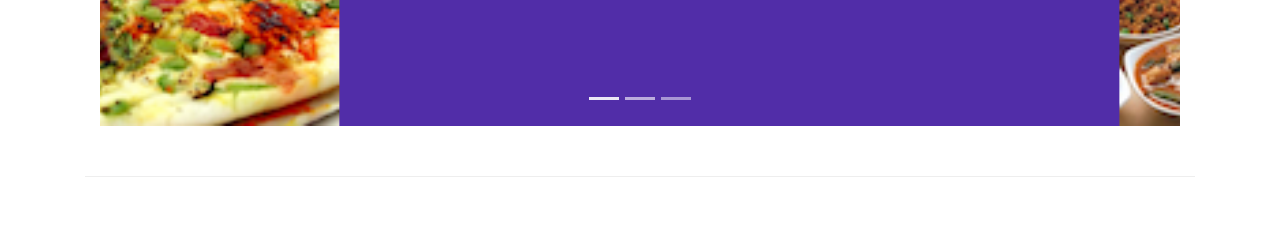
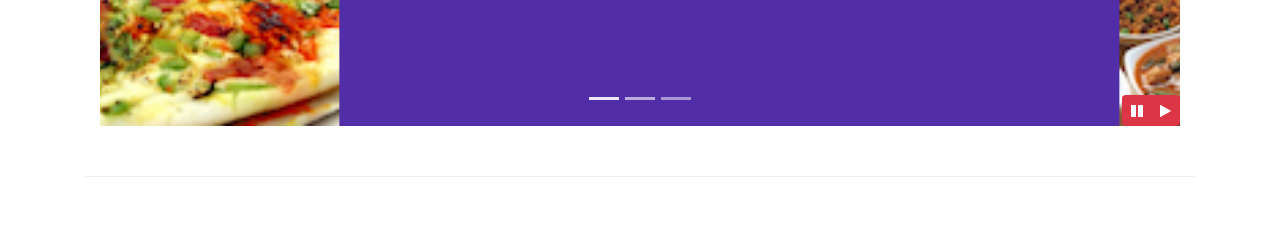
Before and after one commit to SashaBasile/conFusion, a website: page index.html in a window 1280 px wide. Shown: the part 558-800 px from the top of the page. Drawn offline with nearby package versions, Linux system fonts and the light colour scheme.

Commit message:
Bootstrap JQuery

```diff
--- a/css/styles.css
+++ b/css/styles.css
@@ -59,3 +59,10 @@ address{
     left: 0;
     min-height: 300px;
 }
+
+#carouselButton {
+    right: 0px;
+    position: absolute;
+    bottom: 0px;
+    z-index: 1;
+}
--- a/index.html
+++ b/index.html
@@ -58,11 +58,13 @@
                         <div class="form-row">
                             <div class="form-group col-sm-4">
                                 <label class="sr-only" for="exampleInputEmail3">Email address</label>
-                                    <input type="email" class="form-control form-control-sm mr-1" id="exampleInputEmail3" placeholder="Enter email">
+                                <input type="email" class="form-control form-control-sm mr-1" id="exampleInputEmail3"
+                                    placeholder="Enter email">
                             </div>
                             <div class="form-group col-sm-4">
                                 <label class="sr-only" for="exampleInputPassword3">Password</label>
-                                <input type="password" class="form-control form-control-sm mr-1" id="exampleInputPassword3" placeholder="Password">
+                                <input type="password" class="form-control form-control-sm mr-1"
+                                    id="exampleInputPassword3" placeholder="Password">
                             </div>
                             <div class="col-sm-auto">
                                 <div class="form-check">
@@ -73,7 +75,8 @@
                             </div>
                         </div>
                         <div class="form-row">
-                            <button type="button" class="btn btn-secondary btn-sm ml-auto" data-dismiss="modal">Cancel</button>
+                            <button type="button" class="btn btn-secondary btn-sm ml-auto"
+                                data-dismiss="modal">Cancel</button>
                             <button type="submit" class="btn btn-primary btn-sm ml-1">Sign in</button>
                         </div>
                     </form>
@@ -129,7 +132,8 @@
                             <label for="section" class="col-12 col-md-2 col-form-label">Section</label>
                             <div class="btn-group btn-group-toggle ml-3 mb-4" data-toggle="buttons">
                                 <label class="btn btn-success active">
-                              <input type="radio" name="options" id="non-smoking" autocomplete="off" checked> Non-Smoking
+                                    <input type="radio" name="options" id="non-smoking" autocomplete="off" checked>
+                                    Non-Smoking
                                 </label>
                                 <label class="btn btn-danger">
                                     <input type="radio" name="options" id="smoking" autocomplete="off"> Smoking
@@ -243,6 +247,14 @@
                     <a class="carousel-control-next" href="#mycarousel" role="button" data-slide="next">
                         <span class="carousel-control-next-icon"></span>
                     </a>
+                    <div class="btn-group" id="carouselButton">
+                        <button class="btn btn-danger btn-sm" id="carousel-pause">
+                            <span class="fa fa-pause"></span>
+                        </button>
+                        <button class="btn btn-danger btn-sm" id="carousel-play">
+                            <span class="fa fa-play"></span>
+                        </button>
+                    </div>
                 </div>
             </div>
         </div>
@@ -370,6 +382,18 @@
     <script src="node_modules/jquery/dist/jquery.slim.min.js"></script>
     <script src="node_modules/popper.js/dist/umd/popper.min.js"></script>
     <script src="node_modules/bootstrap/dist/js/bootstrap.min.js"></script>
+
+    <script>
+        $(document).ready(function() {
+            $("#mycarousel").carousel( { interval: 2000 } );
+            $("#carousel-pause").click(function() {
+                $("#mycarousel").carousel('pause');
+            });
+            $("#carousel-play").click(function() {
+                $("#mycarousel").carousel('cycle');
+            });
+        });
+    </script>
 </body>
 
 </html>
```
Also changed, not shown: 1 other file. Lines whose indentation alone changed are shown as unchanged.
